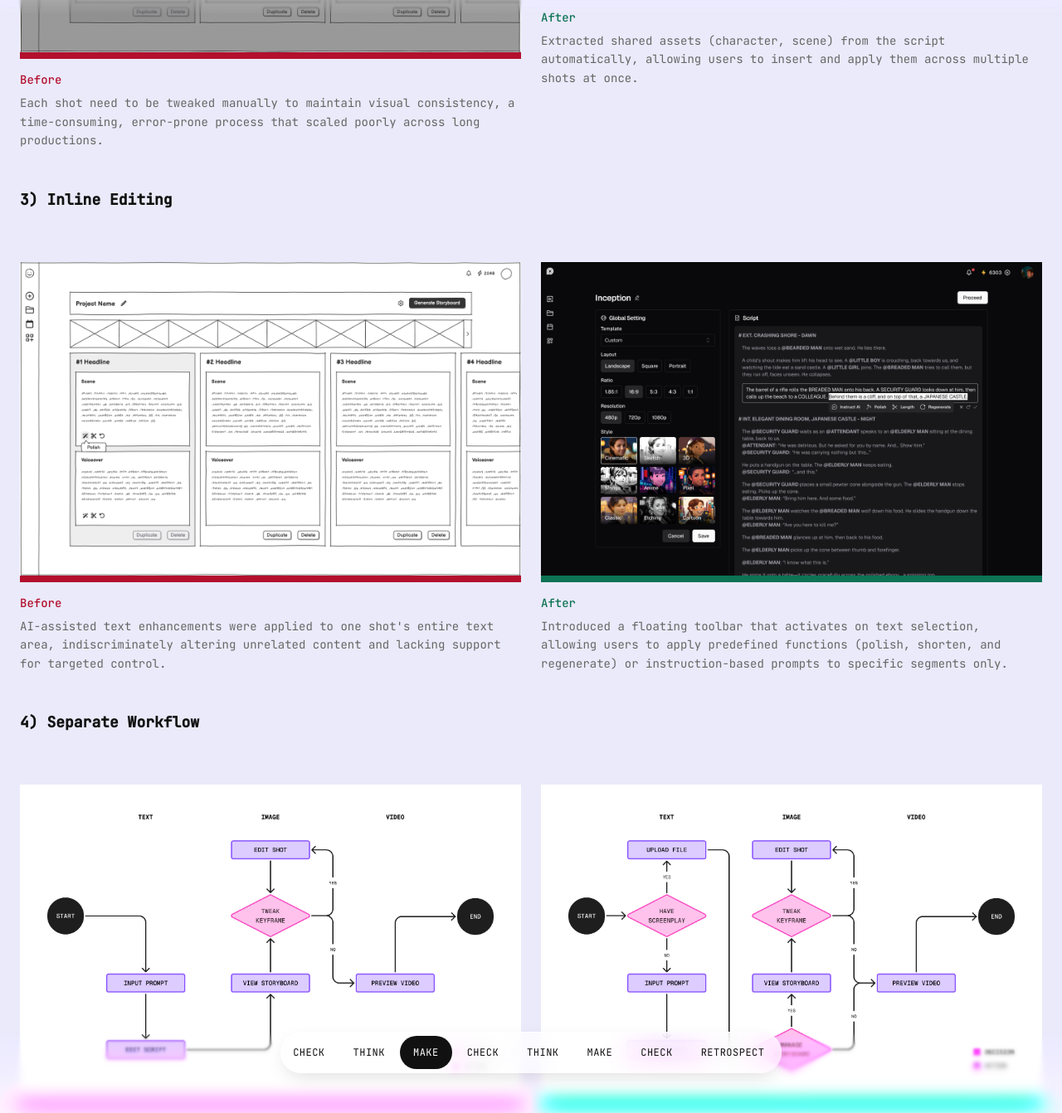
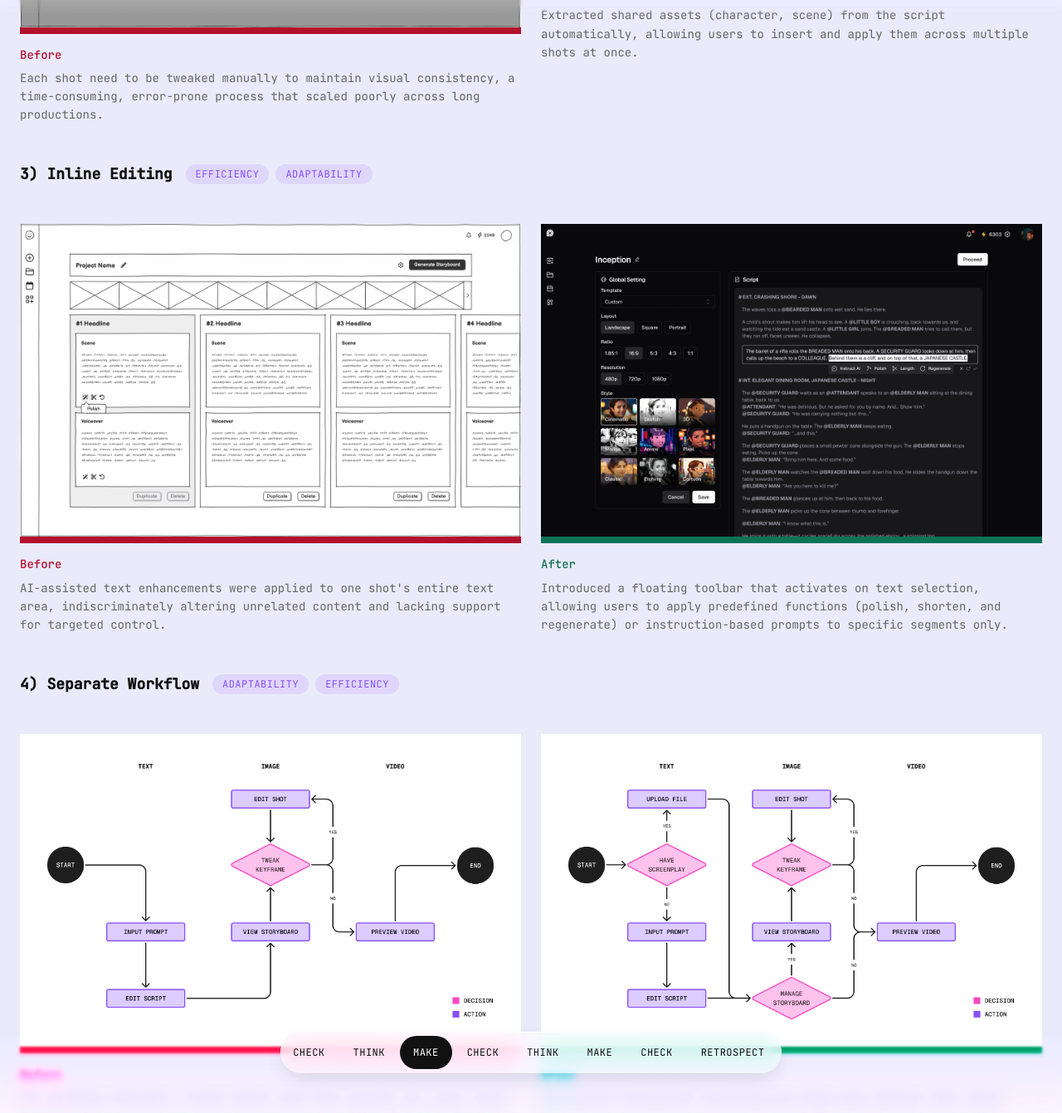
Before and after one commit to azurestocking/azurestocking.github.io, a Jekyll site: the page built from _projects/agent-opus.html, in a window 1280 px wide and 1400 px high, scrolled down 21694 px, cut to the strip 58-1400 px from the top of the window. Shown: the whole strip at 83% size. Built offline with Jekyll 4.4.1, drawn with Linux system fonts in a browser that asks for light colours; some web fonts are replaced; some of the changed text lies outside the part shown.

Commit message:
Add page loader, prototype goal pills; shrink notion-face image
- Site-wide loading screen: overlay (notion face + theme-tinted progress bar)
  holds until the first fraction of a page's media renders, with a hard timeout
  and no-JS fallback. Theme vars moved to <head> so colors are right at first
  paint. Tunable via page_loader* in _config.yml.
- Tag each post-goal prototype iteration with the high-level goal(s) it
  demonstrates (uppercase, theme-tinted pills inline with the title).
- Shrink my-notion-face.png 946K -> 33K (2400px -> 324px, 3x display size).

Co-Authored-By: Claude Opus 4.8 (1M context) <noreply@anthropic.com>

```diff
--- a/_config.yml
+++ b/_config.yml
@@ -10,6 +10,14 @@ noindex: true
 # goatcounter.com (e.g. "azurestocking" for azurestocking.goatcounter.com).
 # Leave "" to disable analytics.
 goatcounter: "azurestocking"
+
+# Every page shows a brief loading screen until the first fraction of its media
+# has rendered (with a hard timeout so no one gets stuck). Set false to disable.
+page_loader: true
+# Fraction of a page's media to load before revealing it.
+page_loader_fraction: 0.34
+# Max time (ms) to wait before revealing regardless of media state.
+page_loader_timeout: 6000
 
 markdown: kramdown
 permalink: pretty
--- a/_layouts/default.html
+++ b/_layouts/default.html
@@ -15,12 +15,26 @@
     <link href="https://fonts.googleapis.com/css2?family=EB+Garamond:ital,wght@0,400..800;1,400..800&display=swap" rel="stylesheet">
     <link href="https://fonts.cdnfonts.com/css/helvetica-neue-lt-pro-55" rel="stylesheet">
     <link rel="stylesheet" href="{{ '/styles.css' | relative_url }}">
+    <style>:root { {% if page['theme-color'] and page['theme-color'] != '' %}--accent: {{ page['theme-color'] }}; --project-theme: {{ page['theme-color'] }};{% endif %} --project-bg: {{ page['bg-color'] | default: '#ffffff' }}; }</style>
+    {% if site.page_loader %}
+    <script>document.documentElement.classList.add('is-loading');
+    window.PAGE_LOADER = { fraction: {{ site.page_loader_fraction | default: 0.34 }}, timeout: {{ site.page_loader_timeout | default: 6000 }} };</script>
+    <noscript><style>#page-loader{display:none!important}html.is-loading,html.is-loading body{overflow:auto!important}</style></noscript>
+    {% endif %}
     {% if site.goatcounter and site.goatcounter != "" %}
     <script data-goatcounter="https://{{ site.goatcounter }}.goatcounter.com/count"
             async src="//gc.zgo.at/count.js"></script>
     {% endif %}
 </head>
 <body>
+    {% if site.page_loader %}
+    <div id="page-loader" role="status" aria-label="Loading">
+        <div class="page-loader-inner">
+            <img class="page-loader-face" src="{{ '/images/my-notion-face.png' | relative_url }}" alt="">
+            <div class="page-loader-bar"><span></span></div>
+        </div>
+    </div>
+    {% endif %}
     <header>
         <div class="nav-blur" aria-hidden="true">
             <div></div><div></div><div></div><div></div><div></div>
@@ -45,5 +59,6 @@
             <p class="eyebrow col-start-4 col-span-6">Built with 🤖 Jekyll and 🍵 Black Tea</p>
         </div>
     </footer>
+    {% if site.page_loader %}<script src="{{ '/js/page-loader.js' | relative_url }}"></script>{% endif %}
 </body>
 </html>
--- a/_layouts/project.html
+++ b/_layouts/project.html
@@ -2,7 +2,6 @@
 layout: default
 ---
 
-<style>:root { {% if page['theme-color'] and page['theme-color'] != '' %}--accent: {{ page['theme-color'] }}; --project-theme: {{ page['theme-color'] }};{% endif %} --project-bg: {{ page['bg-color'] | default: '#ffffff' }}; }</style>
 
 <section>
     <div class="grid">
--- a/_projects/agent-opus.html
+++ b/_projects/agent-opus.html
@@ -1048,7 +1048,12 @@ tools:
 
 <section class="full-width-bg">
     <div class="grid">
-        <h4 class="col-start-1 col-span-12">1) Layout</h4>
+        <div class="iteration-head col-start-1 col-span-12">
+            <h4>1) Layout</h4>
+            <div class="goal-pills">
+                <span class="goal-pill">Efficiency</span>
+            </div>
+        </div>
 
         <figure class="before col-start-1 col-span-6">
                 <img src="{{ '/images/agent-opus/I1-1B.png' | relative_url }}" loading="lazy">
@@ -1067,7 +1072,13 @@ tools:
                 </figcaption>
             </figure>
 
-        <h4 class="col-start-1 col-span-12">2) Customization</h4>
+        <div class="iteration-head col-start-1 col-span-12">
+            <h4>2) Customization</h4>
+            <div class="goal-pills">
+                <span class="goal-pill">Efficiency</span>
+                <span class="goal-pill">Consistency</span>
+            </div>
+        </div>
 
         <figure class="before col-start-1 col-span-6">
                 <img src="{{ '/images/agent-opus/I1-2-1B.png' | relative_url }}" loading="lazy">
@@ -1101,7 +1112,13 @@ tools:
                 </figcaption>
             </figure>
 
-        <h4 class="col-start-1 col-span-12">3) Inline Editing</h4>
+        <div class="iteration-head col-start-1 col-span-12">
+            <h4>3) Inline Editing</h4>
+            <div class="goal-pills">
+                <span class="goal-pill">Efficiency</span>
+                <span class="goal-pill">Adaptability</span>
+            </div>
+        </div>
 
         <figure class="before col-start-1 col-span-6">
                 <img src="{{ '/images/agent-opus/I1-3B.png' | relative_url }}" loading="lazy">
@@ -1118,7 +1135,13 @@ tools:
                 </figcaption>
             </figure>
 
-        <h4 class="col-start-1 col-span-12">4) Separate Workflow</h4>
+        <div class="iteration-head col-start-1 col-span-12">
+            <h4>4) Separate Workflow</h4>
+            <div class="goal-pills">
+                <span class="goal-pill">Adaptability</span>
+                <span class="goal-pill">Efficiency</span>
+            </div>
+        </div>
 
         <figure class="before col-start-1 col-span-6">
                 <img src="{{ '/images/agent-opus/I1-4B.png' | relative_url }}" loading="lazy" style="background-color: var(--background);">
@@ -1368,7 +1391,13 @@ tools:
 
 <section class="full-width-bg">
     <div class="grid">
-        <h4 class="col-start-1 col-span-12">1) Script Reformatting</h4>
+        <div class="iteration-head col-start-1 col-span-12">
+            <h4>1) Script Reformatting</h4>
+            <div class="goal-pills">
+                <span class="goal-pill">Efficiency</span>
+                <span class="goal-pill">Transparency</span>
+            </div>
+        </div>
 
         <figure class="before col-start-1 col-span-6">
                 <video width="100%" height="auto" autoplay loop muted>
@@ -1408,7 +1437,14 @@ tools:
                 </figcaption>
             </figure>
 
-        <h4 class="col-start-1 col-span-12">2) Shot Editing</h4>
+        <div class="iteration-head col-start-1 col-span-12">
+            <h4>2) Shot Editing</h4>
+            <div class="goal-pills">
+                <span class="goal-pill">Efficiency</span>
+                <span class="goal-pill">Adaptability</span>
+                <span class="goal-pill">Transparency</span>
+            </div>
+        </div>
 
         <figure class="before col-start-1 col-span-6">
                 <img src="{{ '/images/agent-opus/I2-2-1B.png' | relative_url }}" loading="lazy" style="background-color: var(--background);">
@@ -1457,7 +1493,13 @@ tools:
                 </figcaption>
             </figure>
 
-        <h4 class="col-start-1 col-span-12">3) Preview</h4>
+        <div class="iteration-head col-start-1 col-span-12">
+            <h4>3) Preview</h4>
+            <div class="goal-pills">
+                <span class="goal-pill">Transparency</span>
+                <span class="goal-pill">Efficiency</span>
+            </div>
+        </div>
 
         <figure class="before col-start-1 col-span-6">
                 <img src="{{ '/images/agent-opus/I2-3-1B.png' | relative_url }}" loading="lazy">
@@ -1476,7 +1518,13 @@ tools:
                 </figcaption>
             </figure>
 
-        <h4 class="col-start-1 col-span-12">4) Version Control</h4>
+        <div class="iteration-head col-start-1 col-span-12">
+            <h4>4) Version Control</h4>
+            <div class="goal-pills">
+                <span class="goal-pill">Transparency</span>
+                <span class="goal-pill">Efficiency</span>
+            </div>
+        </div>
 
         <figure class="before col-start-1 col-span-6">
                 <img src="{{ '/images/agent-opus/I2-3-2B.png' | relative_url }}" loading="lazy">
--- /dev/null
+++ b/js/page-loader.js
@@ -0,0 +1,66 @@
+// Project loading screen: keep an overlay up until the first fraction of the page's
+// media (in document order) has rendered, so a visitor who lands and immediately
+// scrolls doesn't hit a wall of empty placeholders. The rest keeps lazy-loading as
+// they browse. A hard timeout guarantees the page always reveals, and cached
+// (returning) visitors pass through instantly.
+(function () {
+    var loader = document.getElementById('page-loader');
+    if (!loader) return;
+
+    var cfg = window.PAGE_LOADER || {};
+    var fraction = typeof cfg.fraction === 'number' ? cfg.fraction : 0.34;
+    var timeout = typeof cfg.timeout === 'number' ? cfg.timeout : 6000;
+
+    var root = document.documentElement;
+    var bar = loader.querySelector('.page-loader-bar span');
+
+    function reveal() {
+        if (loader.classList.contains('is-done')) return;
+        loader.classList.add('is-done');
+        root.classList.remove('is-loading');
+        setTimeout(function () {
+            if (loader.parentNode) loader.parentNode.removeChild(loader);
+        }, 600);
+    }
+
+    var media = Array.prototype.slice.call(document.querySelectorAll('main img, main video'));
+    if (!media.length) { reveal(); return; }
+
+    var need = Math.max(1, Math.ceil(media.length * fraction));
+    var priority = media.slice(0, need);
+    var loaded = 0;
+
+    function isReady(el) {
+        return el.tagName === 'IMG'
+            ? el.complete && el.naturalWidth > 0
+            : el.readyState >= 2; // HAVE_CURRENT_DATA
+    }
+
+    function bump() {
+        loaded++;
+        if (bar) bar.style.width = Math.min(100, Math.round(loaded / priority.length * 100)) + '%';
+        if (loaded >= priority.length) reveal();
+    }
+
+    priority.forEach(function (el) {
+        // Promote the priority media out of lazy loading so they fetch now.
+        if (el.tagName === 'IMG') {
+            el.loading = 'eager';
+        } else {
+            el.preload = 'auto';
+            try { el.load(); } catch (e) {}
+        }
+        if (isReady(el)) { bump(); return; }
+        var ev = el.tagName === 'IMG' ? 'load' : 'loadeddata';
+        var done = function () {
+            el.removeEventListener(ev, done);
+            el.removeEventListener('error', done);
+            bump();
+        };
+        el.addEventListener(ev, done);
+        el.addEventListener('error', done);
+    });
+
+    // Safety net: never trap the visitor behind the overlay.
+    setTimeout(reveal, timeout);
+})();
--- a/styles.css
+++ b/styles.css
@@ -658,6 +658,58 @@ img, video {
     border-radius: 14px;
 }
 
+/* PROJECT LOADING SCREEN */
+
+/* Lock scroll while the loader is up (script adds .is-loading to <html>). */
+html.is-loading, html.is-loading body { overflow: hidden; }
+
+#page-loader {
+    position: fixed;
+    inset: 0;
+    z-index: 9999;
+    display: flex;
+    align-items: center;
+    justify-content: center;
+    background-color: var(--project-bg, var(--background));
+    opacity: 1;
+    transition: opacity 0.5s ease;
+}
+#page-loader.is-done {
+    opacity: 0;
+    pointer-events: none;
+}
+
+.page-loader-inner {
+    display: flex;
+    flex-direction: column;
+    align-items: center;
+    gap: var(--space-l);
+}
+
+.page-loader-face {
+    width: 108px;
+    height: 108px;
+    object-fit: cover;
+    border-radius: 999px;
+    border: 1.5px solid var(--primary);
+}
+
+.page-loader-bar {
+    width: 160px;
+    height: 6px;
+    background-color: var(--border);
+    border-radius: 999px;
+    overflow: hidden;
+}
+.page-loader-bar span {
+    display: block;
+    width: 0;
+    height: 100%;
+    background-color: var(--project-theme, var(--primary));
+    border-radius: 999px;
+    transition: width 0.3s ease;
+}
+
 /* Square corners for media inside a matted image-container or a full-width band,
    and for the MacBook mockup frame + its on-screen content */
 .image-container img, .image-container video,
@@ -1127,6 +1179,37 @@ img, video {
     white-space: nowrap;
 }
 
+/* Goal pills — tag each prototype iteration with the high-level goal(s) it demonstrates.
+   Pills sit inline with the iteration title. */
+.iteration-head {
+    display: flex;
+    flex-wrap: wrap;
+    align-items: center;
+    gap: var(--space-s);
+}
+.iteration-head h4 { margin-bottom: 0; }
+
+.goal-pills {
+    display: flex;
+    flex-wrap: wrap;
+    gap: var(--space-xs);
+}
+
+.goal-pill {
+    font-size: var(--font-size-xs);
+    line-height: 1;
+    text-transform: uppercase;
+    letter-spacing: 0.04em;
+    color: var(--project-theme, var(--primary));
+    background-color: color-mix(in srgb, var(--project-theme, var(--primary)) 12%, transparent);
+    padding: 6px 12px;
+    border-radius: 999px;
+    white-space: nowrap;
+    display: inline-flex;
+    align-items: center;
+    gap: 6px;
+}
+
 
 
 /* BUTTON */
```
Also changed, not shown: images/my-notion-face.png.
